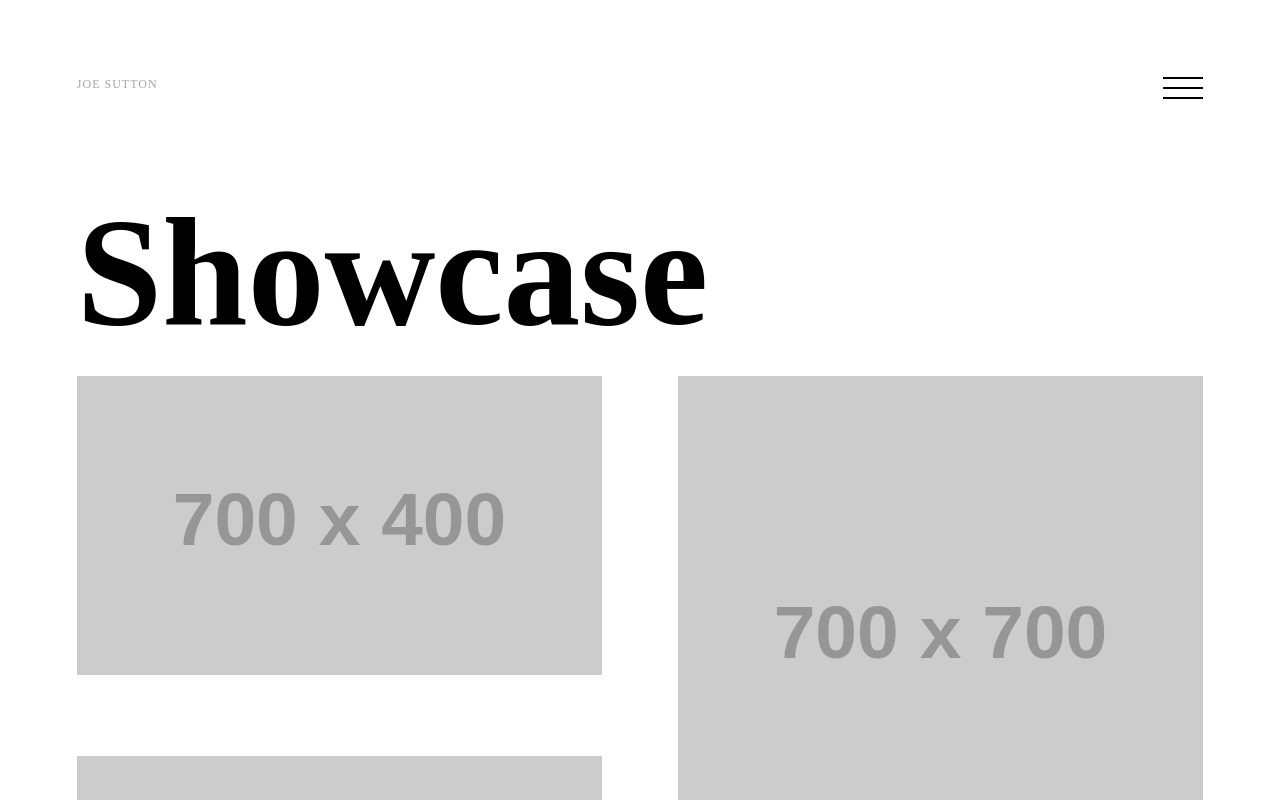
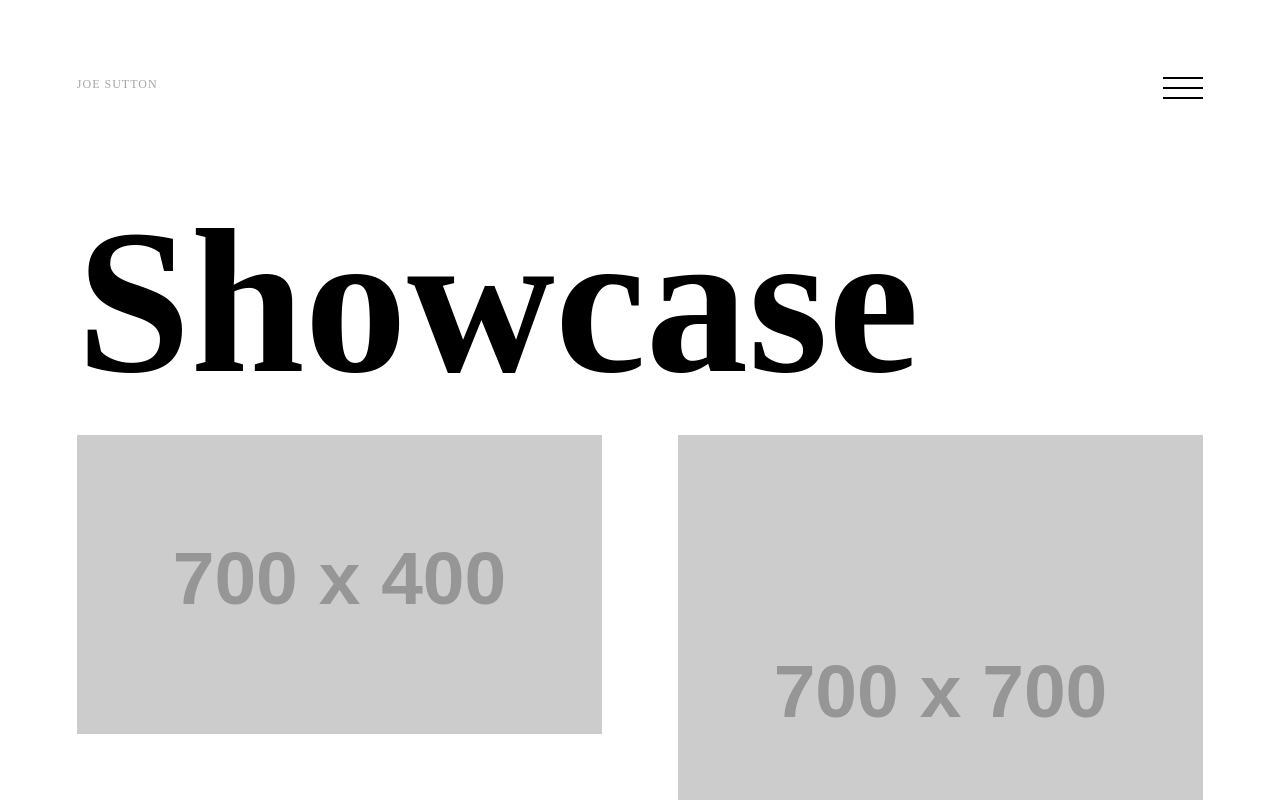
Before and after one commit to joealden/joe-suttons-portfolio, a Nuxt app: page /showcase in a window 1280 px wide. Shown: the top 800 px of the page. Built offline with nearby package versions, Linux system fonts and the light colour scheme.

Commit message:
Update showcase page

```diff
--- a/pages/showcase.vue
+++ b/pages/showcase.vue
@@ -37,7 +37,6 @@
 
 h1
   font-weight 900
-  font-size 12vw
 
 header
   display flex
@@ -79,6 +78,7 @@ $padding-mobile = 6vw
   padding $padding-mobile $padding-mobile 0 $padding-mobile
 
 h1
+  font-size 16vw
   margin $padding-mobile 0 1rem 0
 
 #grid
@@ -101,6 +101,7 @@ $padding-desktop = 4vw
     padding $padding-desktop $padding-desktop 0 $padding-desktop
 
   h1
+    font-size 12vw
     margin $padding-desktop 0 1rem 0
 
   #grid
```
